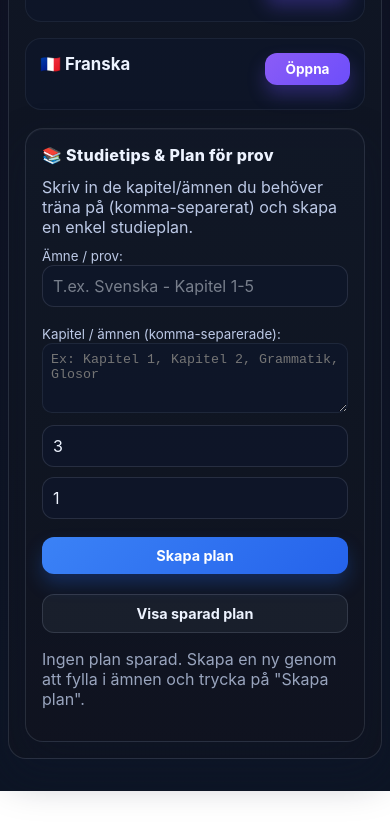
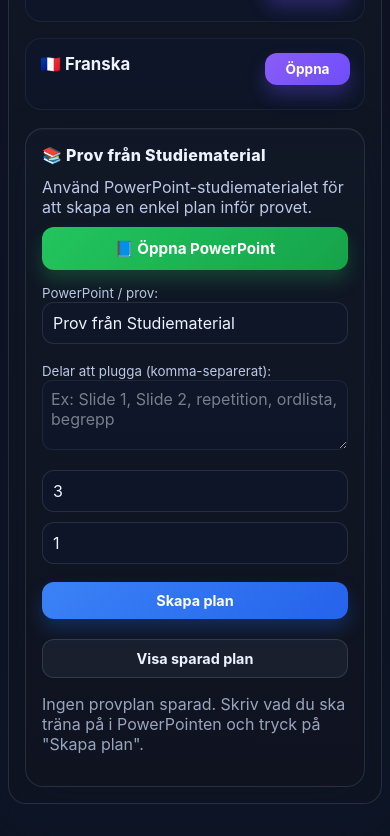
Before and after one commit to frolundaplugg/mynewplugg, a plain HTML site: page index.html in a window 390 px wide. Shown: the part 2315-3151 px from the top of the page. Before the commit the page ends 3106 px from the top, so only its background shows below. Drawn offline with Linux system fonts and the light colour scheme.

Commit message:
Update the study-plan section to focus on the PowerPoint study material and prov prep

```diff
--- a/index.html
+++ b/index.html
@@ -203,7 +203,7 @@
       letter-spacing: 0.02em;
     }
 
-    button, .link-btn, input, select {
+    button, .link-btn, input, select, textarea {
       font: inherit;
       font-family: inherit;
     }
@@ -290,7 +290,7 @@
       box-shadow: 0 4px 12px rgba(148, 163, 184, 0.1);
     }
 
-    input, select {
+    input, select, textarea {
       width: 100%;
       background: rgba(15, 23, 42, 0.9);
       color: var(--text);
@@ -303,12 +303,12 @@
       font-size: 0.95rem;
     }
 
-    input:focus, select:focus {
+    input:focus, select:focus, textarea:focus {
       border-color: rgba(139, 92, 246, 0.6);
       box-shadow: 0 0 0 3px rgba(139, 92, 246, 0.15);
     }
 
-    input::placeholder {
+    input::placeholder, textarea::placeholder {
       color: rgba(226, 232, 240, 0.5);
     }
 
@@ -592,7 +592,7 @@
         margin-bottom: 12px;
       }
 
-      input, select {
+      input, select, textarea {
         padding: 10px 10px;
         font-size: 16px;
         margin-bottom: 8px;
@@ -781,19 +781,20 @@
           </div>
         </div>
 
-        <!-- New study plan box -->
         <div class="box wide" id="studyBox" style="margin-top:18px;">
-          <h3>📚 Studietips & Plan för prov</h3>
-          <p style="margin:0 0 8px 0; color:var(--muted);">Skriv in de kapitel/ämnen du behöver träna på (komma-separerat) och skapa en enkel studieplan.</p>
+          <h3>📚 Prov från Studiematerial</h3>
+          <p style="margin:0 0 8px 0; color:var(--muted);">Använd PowerPoint-studiematerialet för att skapa en enkel plan inför provet.</p>
+
+          <a href="https://powerpoint.cloud.microsoft/open/onedrive/?docId=750777C69321C4FA%21s918d42e75cc2406096f1bef5d4282a48&driveId=750777C69321C4FA" target="_blank" rel="noopener noreferrer" class="link-btn success" style="margin-bottom:12px;">📘 Öppna PowerPoint</a>
 
           <label style="display:block; margin-bottom:8px;">
-            <small style="color:var(--muted);">Ämne / prov:</small>
-            <input id="studySubject" placeholder="T.ex. Svenska - Kapitel 1-5" />
+            <small style="color:var(--muted);">PowerPoint / prov:</small>
+            <input id="studySubject" value="Prov från Studiematerial" placeholder="T.ex. Prov från Studiematerial" />
           </label>
 
           <label style="display:block; margin-bottom:8px;">
-            <small style="color:var(--muted);">Kapitel / ämnen (komma-separerade):</small>
-            <textarea id="studyTopics" placeholder="Ex: Kapitel 1, Kapitel 2, Grammatik, Glosor" style="width:100%;min-height:70px;border-radius:10px;padding:8px;background:rgba(15,23,42,0.9);color:var(--text);border:1px solid rgba(148,163,184,0.12);"></textarea>
+            <small style="color:var(--muted);">Delar att plugga (komma-separerat):</small>
+            <textarea id="studyTopics" placeholder="Ex: Slide 1, Slide 2, repetition, ordlista, begrepp" style="width:100%;min-height:70px;border-radius:10px;padding:8px;background:rgba(15,23,42,0.9);color:var(--text);border:1px solid rgba(148,163,184,0.12);"></textarea>
           </label>
 
           <div class="inline-row" style="margin-bottom:8px;">
@@ -808,7 +809,6 @@
 
           <div id="studyPlan" style="margin-top:12px; color:var(--muted);"></div>
         </div>
-
       </div>
     </div>
   </div>
@@ -1031,7 +1031,6 @@
     function addContact() {
       const nameInput = document.getElementById('contactName');
       const phoneInput = document.getElementById('contactPhone');
-      const list = document.getElementById('contactList');
       const name = nameInput.value.trim();
       const phone = phoneInput.value.trim();
 
@@ -1163,11 +1162,10 @@
       input.value = '';
     }
 
-    // --- New study plan functions ---
     function generateStudyPlan() {
       const topicsText = document.getElementById('studyTopics').value.trim();
       if (!topicsText) {
-        showNotification('Skriv ämnen eller kapitel, separera med kommatecken', true);
+        showNotification('Skriv vad du ska plugga i PowerPointen, separera med kommatecken', true);
         return;
       }
 
@@ -1186,7 +1184,7 @@
       }));
 
       const plan = {
-        subject: document.getElementById('studySubject').value.trim() || 'Studier',
+        subject: document.getElementById('studySubject').value.trim() || 'Prov från Studiematerial',
         days,
         hoursPerDay,
         items
@@ -1194,14 +1192,14 @@
 
       localStorage.setItem('studyportal-plan', JSON.stringify(plan));
       renderStudyPlan();
-      showNotification('Studieplan skapad');
+      showNotification('Provplan skapad från PowerPoint');
     }
 
     function renderStudyPlan() {
       const container = document.getElementById('studyPlan');
       const plan = safeJsonParse(localStorage.getItem('studyportal-plan'), null);
       if (!plan) {
-        container.innerHTML = '<p style="opacity:.8">Ingen plan sparad. Skapa en ny genom att fylla i ämnen och trycka på "Skapa plan".</p>';
+        container.innerHTML = '<p style="opacity:.8">Ingen provplan sparad. Skriv vad du ska träna på i PowerPointen och tryck på "Skapa plan".</p>';
         return;
       }
 
@@ -1234,9 +1232,8 @@
     function clearStudyPlan() {
       localStorage.removeItem('studyportal-plan');
       renderStudyPlan();
-      showNotification('Studieplan borttagen');
+      showNotification('Provplan borttagen');
     }
-    // --- end study plan functions ---
 
     function loadAll() {
       loadUserName();
@@ -1250,12 +1247,8 @@
       document.getElementById('customMin').value = value;
       state.timerSeconds = value * 60;
       upT();
-
-      // Render any saved study plan on load
       renderStudyPlan();
     }
-
-    // existing functions continue...
 
     loadAll();
   </script>
```
